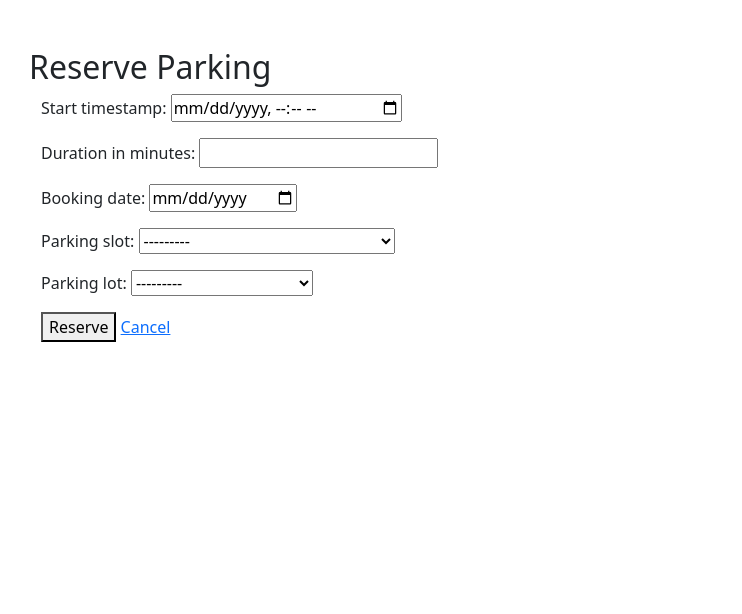
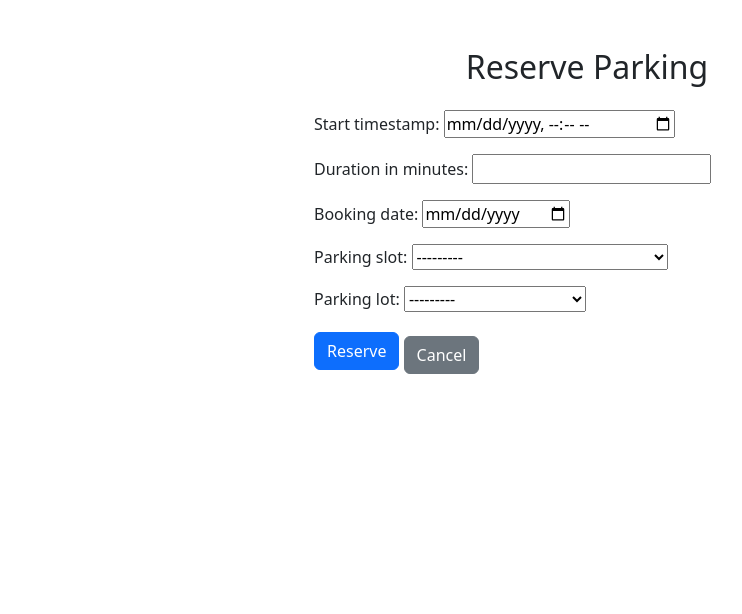
Before and after one commit to Muliro1/Pay_Park, a Django app: page /reserve_parking/ in a window 1280 px wide. Shown: the part 56-670 px from the top of the page, without its empty margins (53-795 px from the left). Run offline with Django 5.2, Linux system fonts and the light colour scheme; a user stored in the database is signed in; data comes from the database, SQL or seed files in the repository; both versions use the stored data as it was after the commit.

Commit message:
ft-UI/UX

```diff
--- a/parking/users/templates/users/reserve_parking.html
+++ b/parking/users/templates/users/reserve_parking.html
@@ -1,13 +1,16 @@
+<!-- reserve_parking.html -->
 {% extends 'base.html' %}
 
 {% block content %}
-<h2>Reserve Parking</h2>
-<div class="container">
-    <form method="POST" action="{% url 'reserve_parking' %}">
-        {% csrf_token %}
-        {{ form.as_p }}
-        <button type="submit">Reserve</button>
-        <a href="{% url 'home' %}">Cancel</a>
-    </form>
+<div class="row justify-content-center">
+    <div class="col-md-6">
+        <h2 class="text-center">Reserve Parking</h2>
+        <form method="POST" action="{% url 'reserve_parking' %}" class="mt-4">
+            {% csrf_token %}
+            {{ form.as_p }}
+            <button type="submit" class="btn btn-primary btn-block">Reserve</button>
+            <a href="{% url 'home' %}" class="btn btn-secondary btn-block mt-2">Cancel</a>
+        </form>
+    </div>
 </div>
 {% endblock %}
```
Also changed, not shown: parking/users/templates/users/login.html (+11 -7 lines), parking/users/templates/users/register.html (+10 -6 lines), parking/db.sqlite3.
